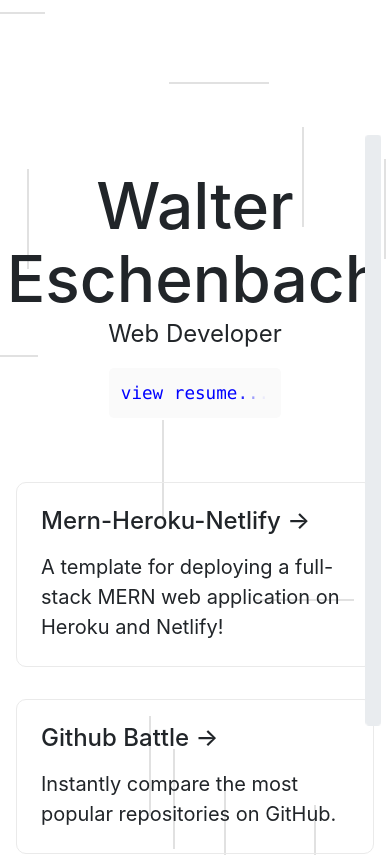
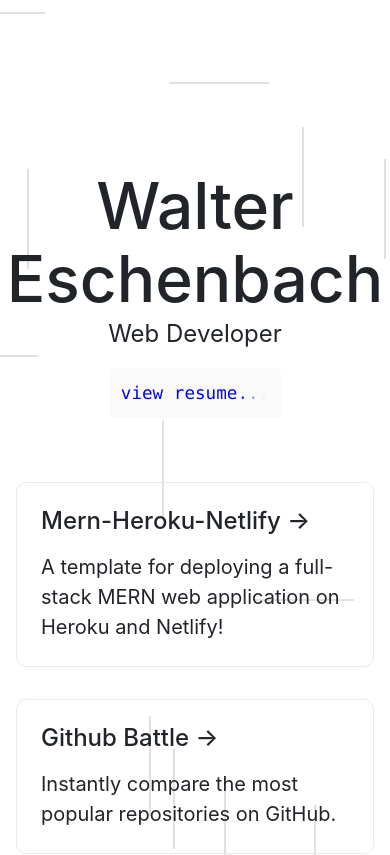
Before and after one commit to WalterEschenbach/portfolio2021, a Next.js app: page / in a window 390 px wide. Shown: the top 855 px of the page. Built offline with nearby package versions, Linux system fonts and the light colour scheme.

Commit message:
updated scroll functionality in mobile

```diff
--- a/pages/index.js
+++ b/pages/index.js
@@ -98,7 +98,6 @@ export default function Home() {
 
   return (
     <div className={styles.container}>
-      <ScrollBar />
 
       <Head>
         <title>Walter Eschenbach</title>
@@ -127,6 +126,9 @@ export default function Home() {
           createLines={createLines}
         />
       )}
+      {windowWidth >= 500 && (
+        <ScrollBar />
+      )}
 
       <main className={styles.main}>
         <div ref={projectDiv} className={styles.projectDiv}>
--- a/styles/globals.css
+++ b/styles/globals.css
@@ -3,6 +3,7 @@ body {
   scroll-behavior: smooth;
   padding: 0;
   margin: 0;
+  overflow-x: hidden;
   font-family: -apple-system, BlinkMacSystemFont, Segoe UI, Roboto, Oxygen,
     Ubuntu, Cantarell, Fira Sans, Droid Sans, Helvetica Neue, sans-serif;
 
```
